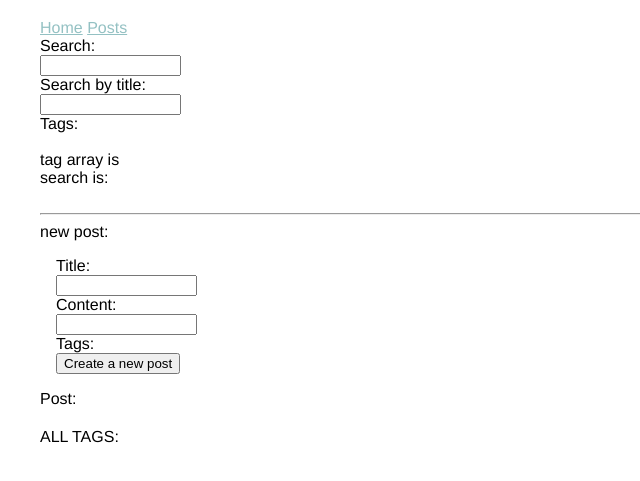
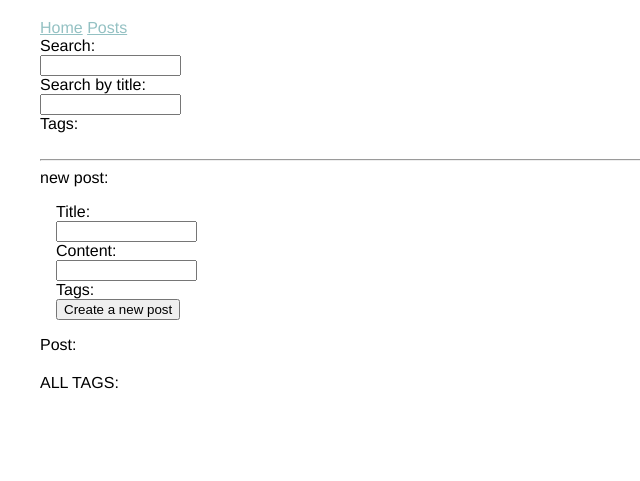
Before and after one commit to skwak/blahg, a website: page index.html in a window 1280 px wide. Shown: the part 67-548 px from the top of the page, without its empty margins (0-640 px from the left). Drawn offline with nearby package versions, Linux system fonts and the light colour scheme; no server answers.

Commit message:
take away unnecessary stuff

```diff
--- a/app/views/home.html
+++ b/app/views/home.html
@@ -10,10 +10,8 @@
   <span ng-repeat="tag in tags">
     <input type="checkbox" value="tag.id" ng-click="addTag(tag.id)">{{tag.name}}</input>
   </span><br>
-  tag array is {{tagArray}}<br>
 
-  search is: {{search}}
-  <br><br><hr>
+  <hr>
 
   new post:
   <div class="form">
```
